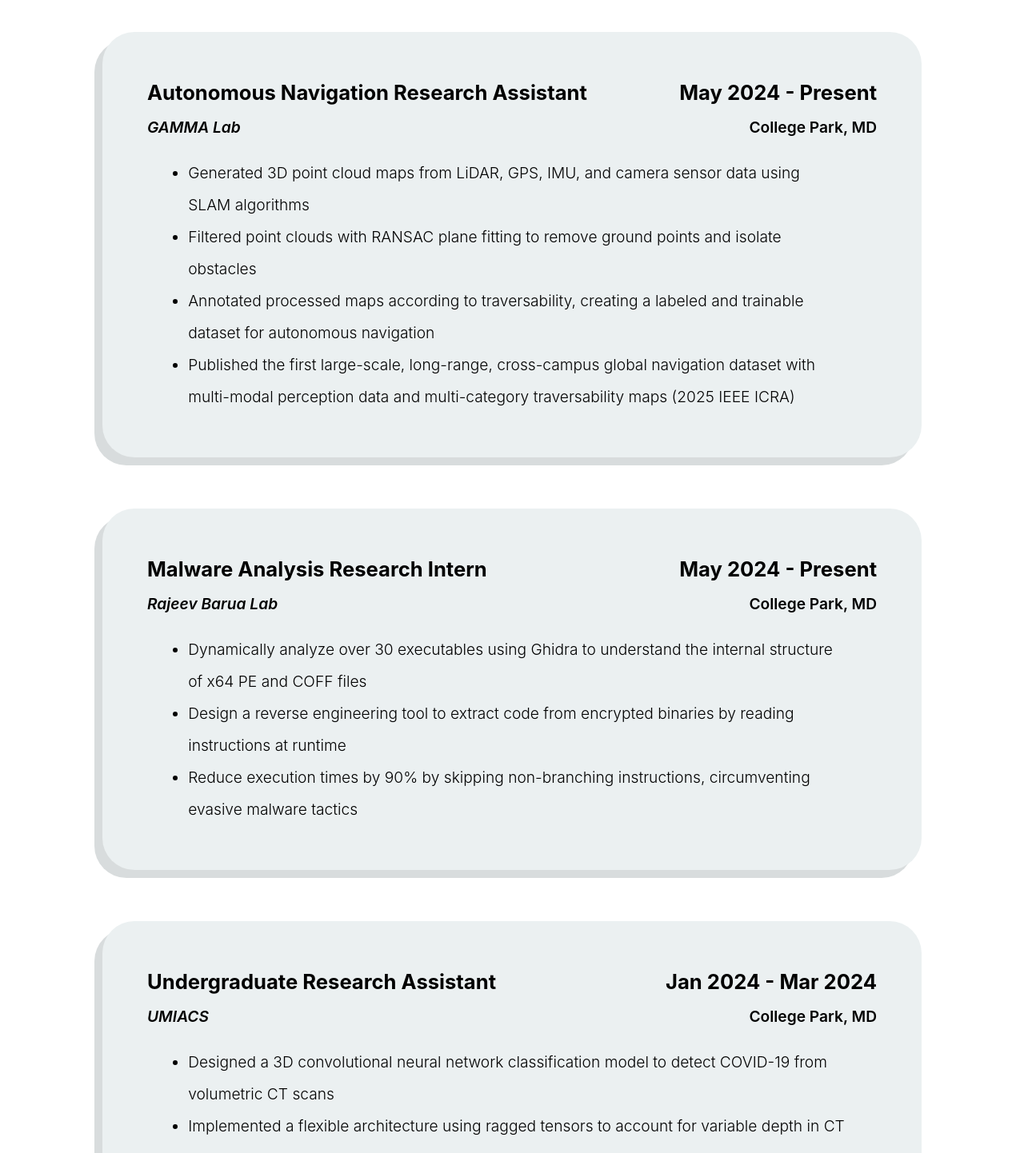
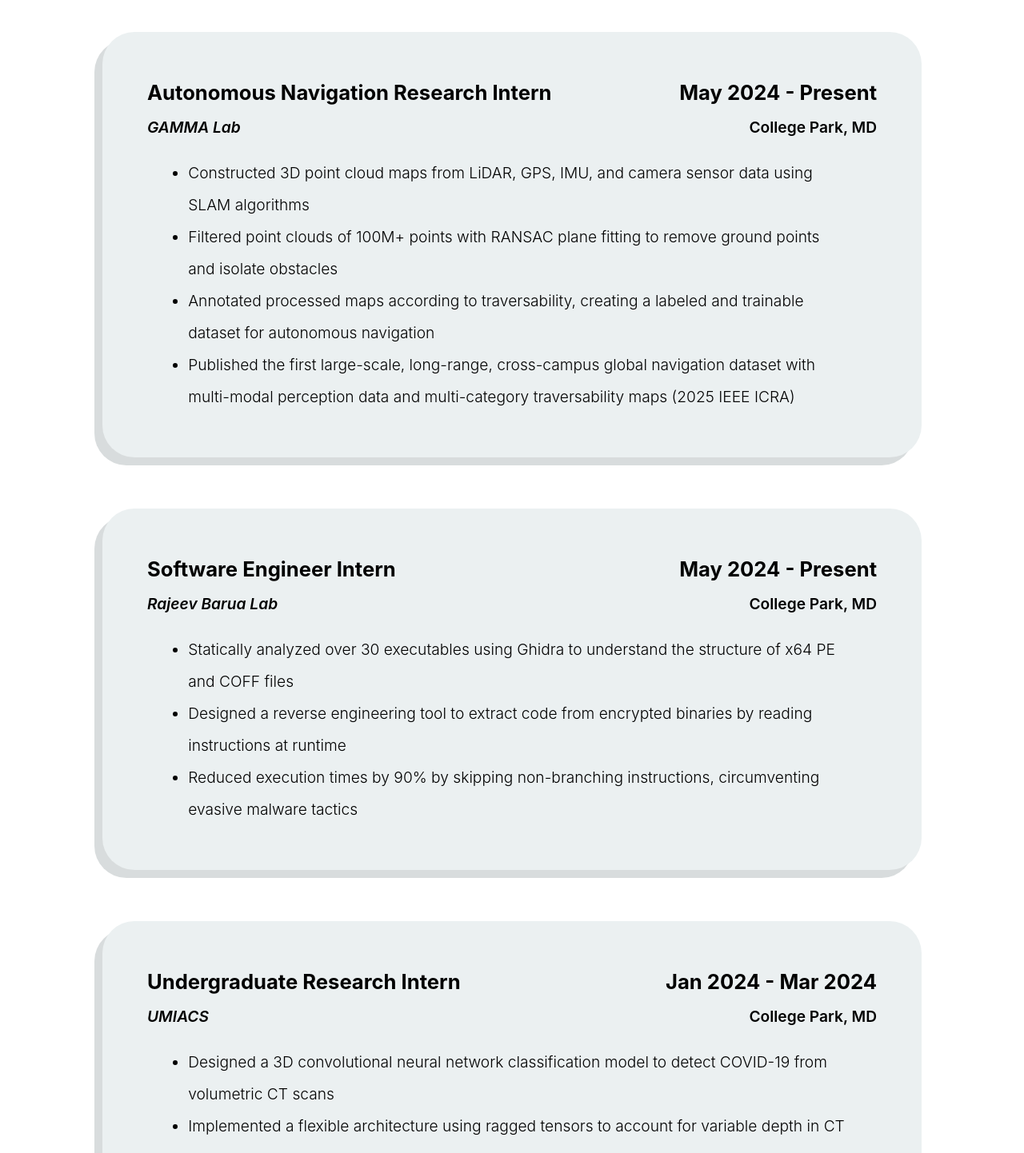
Before and after one commit to karthik-taranath/karthik-taranath.github.io, a React (Create React App) app: page / in a window 1280 px wide. Shown: the part 1066-2508 px from the top of the page at 80% size. Built offline with nearby package versions, Linux system fonts and the light colour scheme.

Commit message:
fixed project card font

```diff
--- a/src/App.css
+++ b/src/App.css
@@ -111,15 +111,15 @@
 
     .text {
       position: absolute;
-      bottom: 0;
-      left: 0;
+      bottom: 0.5vh;
+      left: 0.5vh;
       margin: 1.5dvh;
     }
 
     .icons {
       position: absolute;
-      bottom: 0;
-      right: 0;
+      bottom: 0.5vh;
+      right: 0.5vh;
 
       a {
         float: right;
@@ -128,7 +128,7 @@
         .icon {
           color: #000;
           position: relative;
-          font-size: 3dvw;
+          font-size: 5.5dvh;
           transition: 0s;
         }
       }
--- a/src/components/experience/Experience.js
+++ b/src/components/experience/Experience.js
@@ -1,35 +1,31 @@
 export const EXPERIENCE = [
   {
     company: 'GAMMA Lab',
-    role: 'Autonomous Navigation Research Assistant',
+    role: 'Autonomous Navigation Research Intern',
     start_date: 'May 2024',
     location: 'College Park, MD',
-    link: 'https://gamma.umd.edu/',
+    link: 'https://arxiv.org/abs/2409.14262',
     bullets: [
-      'Generated 3D point cloud maps from LiDAR, GPS, IMU, and camera sensor data using SLAM algorithms',
-      'Filtered point clouds with RANSAC plane fitting to remove ground points and isolate obstacles',
+      'Constructed 3D point cloud maps from LiDAR, GPS, IMU, and camera sensor data using SLAM algorithms',
+      'Filtered point clouds of 100M+ points with RANSAC plane fitting to remove ground points and isolate obstacles',
       'Annotated processed maps according to traversability, creating a labeled and trainable dataset for autonomous navigation',
       'Published the first large-scale, long-range, cross-campus global navigation dataset with multi-modal perception data and multi-category traversability maps (2025 IEEE ICRA)',
     ],
-    // notes: [
-    //   'arxiv link when published',
-    // ]
   },
   {
     company: 'Rajeev Barua Lab',
-    role: 'Malware Analysis Research Intern',
+    role: 'Software Engineer Intern',
     start_date: 'May 2024',
     location: 'College Park, MD',
-    link: 'https://ece.umd.edu/clark/faculty/361/Rajeev-Barua',
     bullets: [
-      'Dynamically analyze over 30 executables using Ghidra to understand the internal structure of x64 PE and COFF files',
-      'Design a reverse engineering tool to extract code from encrypted binaries by reading instructions at runtime',
-      'Reduce execution times by 90% by skipping non-branching instructions, circumventing evasive malware tactics',
+      'Statically analyzed over 30 executables using Ghidra to understand the structure of x64 PE and COFF files',
+      'Designed a reverse engineering tool to extract code from encrypted binaries by reading instructions at runtime',
+      'Reduced execution times by 90% by skipping non-branching instructions, circumventing evasive malware tactics',
     ],
   },
   {
     company: 'UMIACS',
-    role: 'Undergraduate Research Assistant',
+    role: 'Undergraduate Research Intern',
     start_date: 'Jan 2024',
     end_date: 'Mar 2024',
     location: 'College Park, MD',
@@ -43,7 +39,7 @@
   },
   {
     company: 'Gamera-S',
-    role: 'Electronics Team Member',
+    role: 'Avionics Software Engineer',
     start_date: 'Sep 2023',
     end_date: 'Dec 2023',
     location: 'College Park, MD',
@@ -59,7 +55,6 @@
     start_date: 'Jun 2023',
     end_date: 'Aug 2023',
     location: 'Woodstock, MD',
-    link: 'https://www.weismarkets.com/',
     bullets: [
       'Provided excellent customer service to improve the shopping experience by being personable and knowledgeable',
       'Collaborated with coworkers to leverage specific individual strengths and efficiently allocate tasks, optimizing workflow and avoiding customer congestion',
--- a/src/components/projects/project/Project.module.css
+++ b/src/components/projects/project/Project.module.css
@@ -51,32 +51,23 @@
   text-wrap: wrap;
   display: none;
   transition: all 0.3s ease;
-  /* border: #f00 1px solid; */
 }
 
 h2 {
-  font-size: 25%;
+  font-size: 4vh;
   font-weight: 500;
-
-  @media screen and (min-width: 768px) {
-    font-size: 35%;
-  }
-
-  @media screen and (min-width: 1024px) {
-    font-size: 220%;
-  }
 }
 
 p {
-  font-size: 1.25cqi;
+  font-size: 2.5vh;
   font-weight: 200;
 }
 
 .icon {
   position: absolute;
   width: fit-content;
-  top: 1cqi;
-  right: 1.25cqi;
+  top: 2vh;
+  right: 2vh;
   color: #000;
   transition: all 0.3s ease;
 }
--- a/src/components/projects/project/Projects.js
+++ b/src/components/projects/project/Projects.js
@@ -1,14 +1,13 @@
 import vehicle_path_tracker from '../vehicle_path_tracker.png';
 import autonomous_maze_navigator from '../autonomous_maze_navigator.png';
 import employee_sentiment_analysis from '../employee_sentiment_analysis.png';
-import covid19_detector from '../covid19_detector.png';
 import tic_tac_toe_ai from '../tic_tac_toe_ai.png';
 import dynamic_robot_stacker from '../dynamic_robot_stacker.png';
 
 export const PROJECTS = [
   {
-    title: 'Vehicle Path Tracker',
-    caption: 'Using visual odometry to capture the path of a moving vehicle',
+    title: 'Visual Odometry Pipeline',
+    caption: 'Mapping the trajectory of a moving vehicle using a video of its path',
     image: vehicle_path_tracker,
     link: 'https://github.com/karthik-taranath/vehicle-path-tracking',
     backgroundColor: '#ffffff',
@@ -24,11 +23,6 @@
     caption: 'Discovering trends about companies through reviews from its employees',
     image: employee_sentiment_analysis,
     link: 'https://jadontrackim.github.io/',
-  },
-  {
-    title: 'CT Scan COVID-19 Detector',
-    caption: 'Training an ML model to detect the presence of COVID-19 in 3D CT scans',
-    image: covid19_detector,
   },
   {
     title: 'Tic Tac Toe AI',
```
Also changed, not shown: src/components/projects/covid19_detector.png (deleted).
